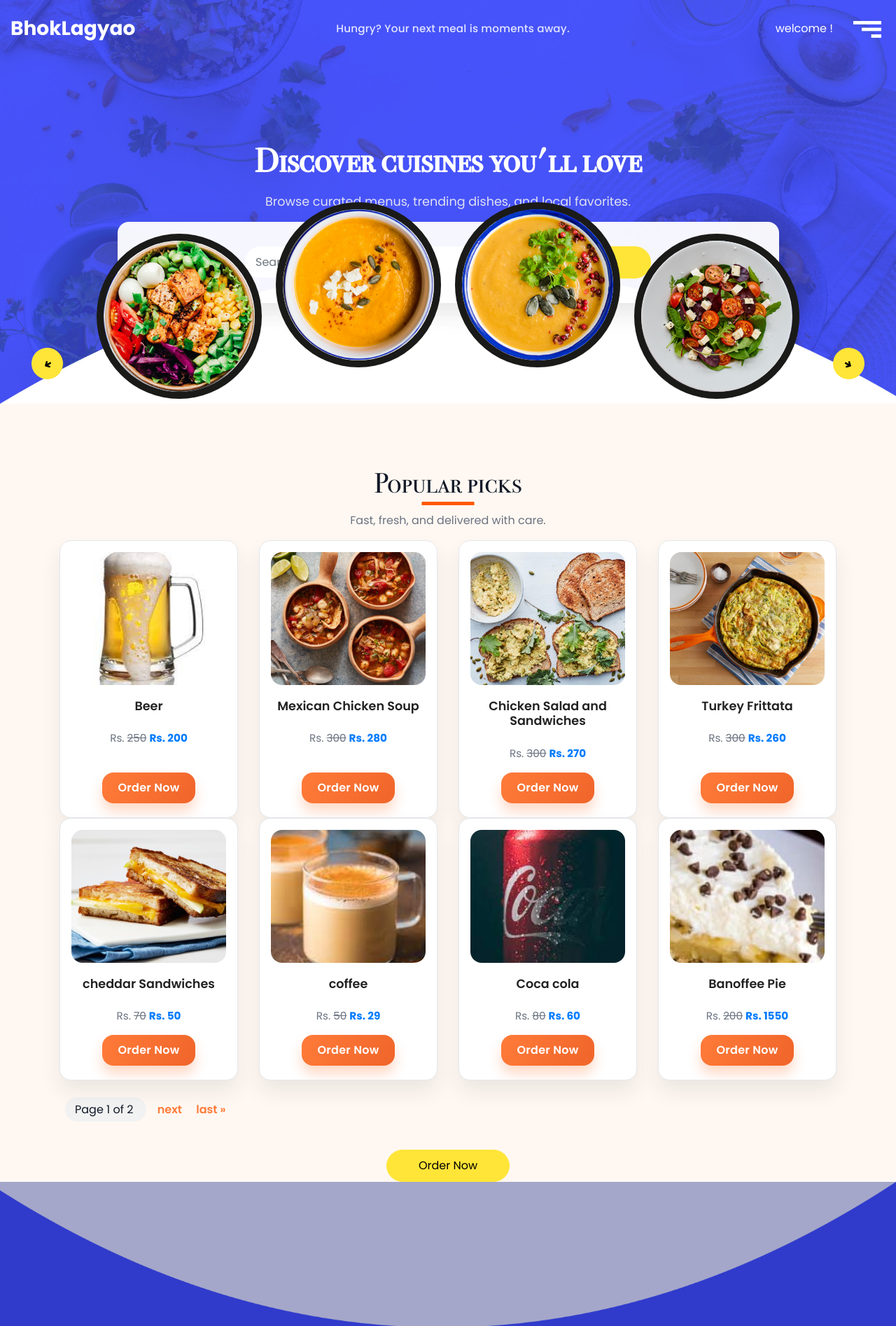
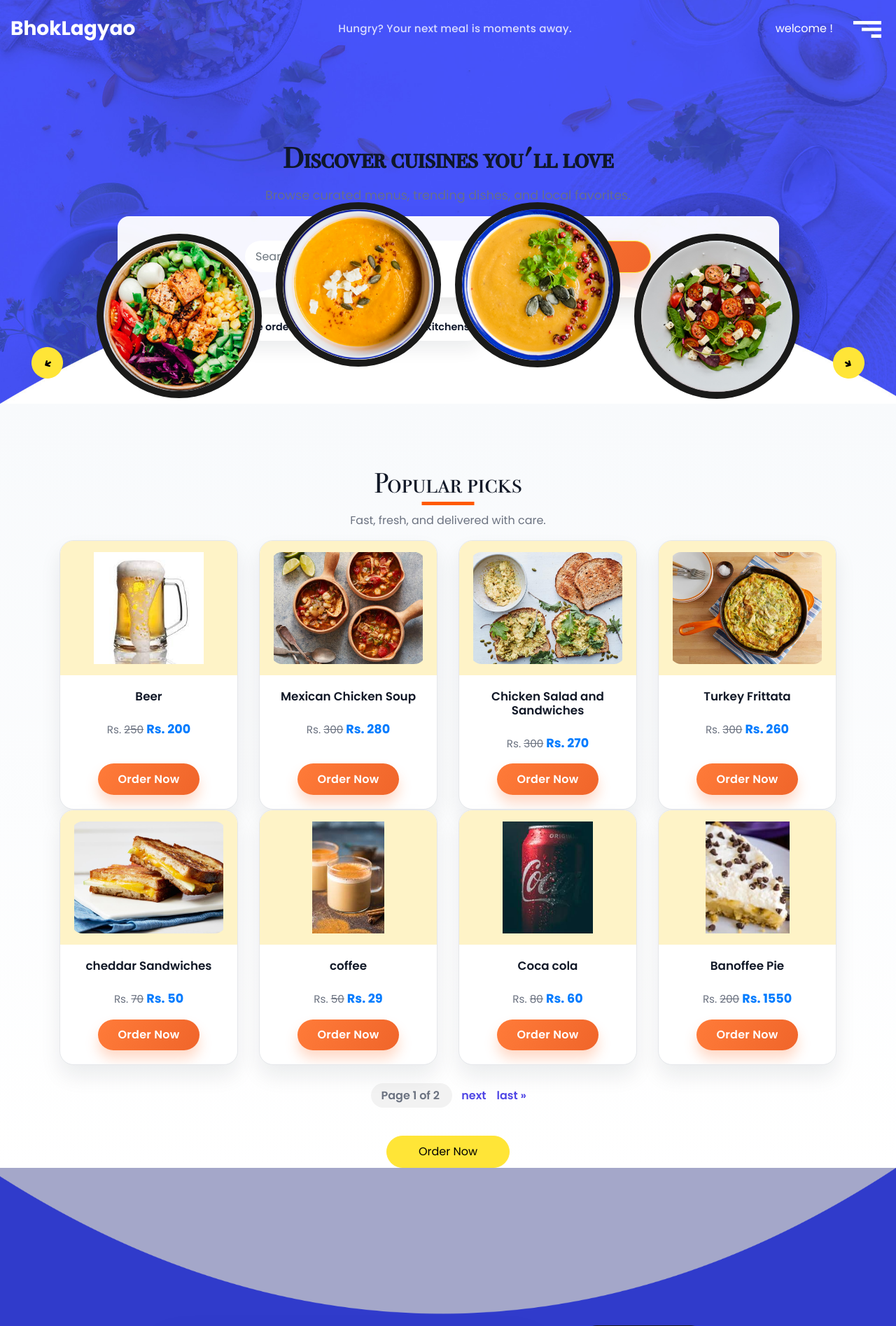
Before and after one commit to chuchu387/Django-E-commerce, a Django app: page / in a window 1280 px wide. Shown: the top 1895 px of the page at 70% size. Run offline with Django 5.2, Linux system fonts and the light colour scheme; data comes from the database, SQL or seed files in the repository; some libraries are stand-ins or nearby versions.

Commit message:
Enhance home UI styling

```diff
--- a/static/css/ui.css
+++ b/static/css/ui.css
@@ -16,6 +16,10 @@ body {
   font-family: "Poppins", sans-serif;
   color: var(--ui-text);
   background: var(--ui-surface-soft);
+}
+
+body .hero_area {
+  color: #0f172a;
 }
 
 main,
@@ -42,6 +46,18 @@ section {
 .main-navbar .nav-link:focus {
   color: #ffffff;
   transform: translateY(-1px);
+}
+
+.header_tagline {
+  margin: 0;
+  color: rgba(255, 255, 255, 0.8);
+  font-size: 0.95rem;
+  font-weight: 500;
+  margin-left: 1.5rem;
+}
+
+.custom_nav-container {
+  gap: 1.5rem;
 }
 
 .main-navbar .form-control {
@@ -139,6 +155,121 @@ section {
   font-weight: 700;
 }
 
+.hero_section .detail-box h1 {
+  font-size: clamp(2.2rem, 3.2vw, 3.5rem);
+  font-weight: 700;
+  color: #0f172a;
+}
+
+.hero_section .detail-box p {
+  font-size: 1.1rem;
+  color: var(--ui-muted);
+  margin-top: 0.75rem;
+}
+
+.hero_search .form-control {
+  border-radius: 999px;
+  border: 1px solid rgba(15, 23, 42, 0.15);
+  padding: 0.85rem 1.25rem;
+}
+
+.hero_search-btn {
+  border-radius: 999px;
+  background: linear-gradient(130deg, var(--ui-primary), var(--ui-primary-dark));
+  color: #fff;
+  font-weight: 600;
+  padding: 0.75rem 2rem;
+  border: none;
+  box-shadow: 0 16px 32px rgba(255, 123, 57, 0.3);
+}
+
+.hero_highlights {
+  display: flex;
+  flex-wrap: wrap;
+  gap: 0.75rem;
+  margin-top: 1.5rem;
+}
+
+.hero_highlight {
+  background: #ffffff;
+  border-radius: 999px;
+  padding: 0.45rem 1rem;
+  font-size: 0.9rem;
+  font-weight: 600;
+  color: #0f172a;
+  box-shadow: 0 12px 24px rgba(15, 23, 42, 0.08);
+}
+
+.popular_section {
+  background: linear-gradient(180deg, rgba(248, 250, 252, 0.9), #ffffff);
+}
+
+.product_card {
+  border-radius: 20px;
+  overflow: hidden;
+  background: #ffffff;
+  transition: transform 0.25s ease, box-shadow 0.25s ease;
+}
+
+.product_card:hover {
+  transform: translateY(-6px);
+  box-shadow: 0 20px 40px rgba(15, 23, 42, 0.18);
+}
+
+.product_image-wrapper {
+  background: #fef3c7;
+  padding: 1rem;
+  text-align: center;
+}
+
+.product_image-wrapper img {
+  max-height: 160px;
+  object-fit: contain;
+}
+
+.product_title {
+  font-size: 1.05rem;
+  font-weight: 600;
+  color: var(--ui-text);
+}
+
+.product_price strong {
+  font-size: 1.1rem;
+}
+
+.product_cta {
+  border-radius: 999px;
+  padding: 0.65rem 1.75rem;
+}
+
+.product_pagination {
+  display: flex;
+  justify-content: center;
+  margin-top: 2rem;
+  font-weight: 600;
+  color: var(--ui-muted);
+}
+
+.product_pagination a {
+  color: var(--ui-accent);
+  margin: 0 0.35rem;
+}
+
+.app_section .detail-box {
+  background: #ffffff;
+  border-radius: 24px;
+  padding: 2.5rem;
+  box-shadow: var(--ui-shadow);
+}
+
+.about_section .box,
+.news_section .box {
+  border-radius: 20px;
+  overflow: hidden;
+  background: #ffffff;
+  box-shadow: 0 16px 36px rgba(15, 23, 42, 0.08);
+}
+
 .section_subtitle,
 .text-muted {
   color: var(--ui-muted) !important;
```
